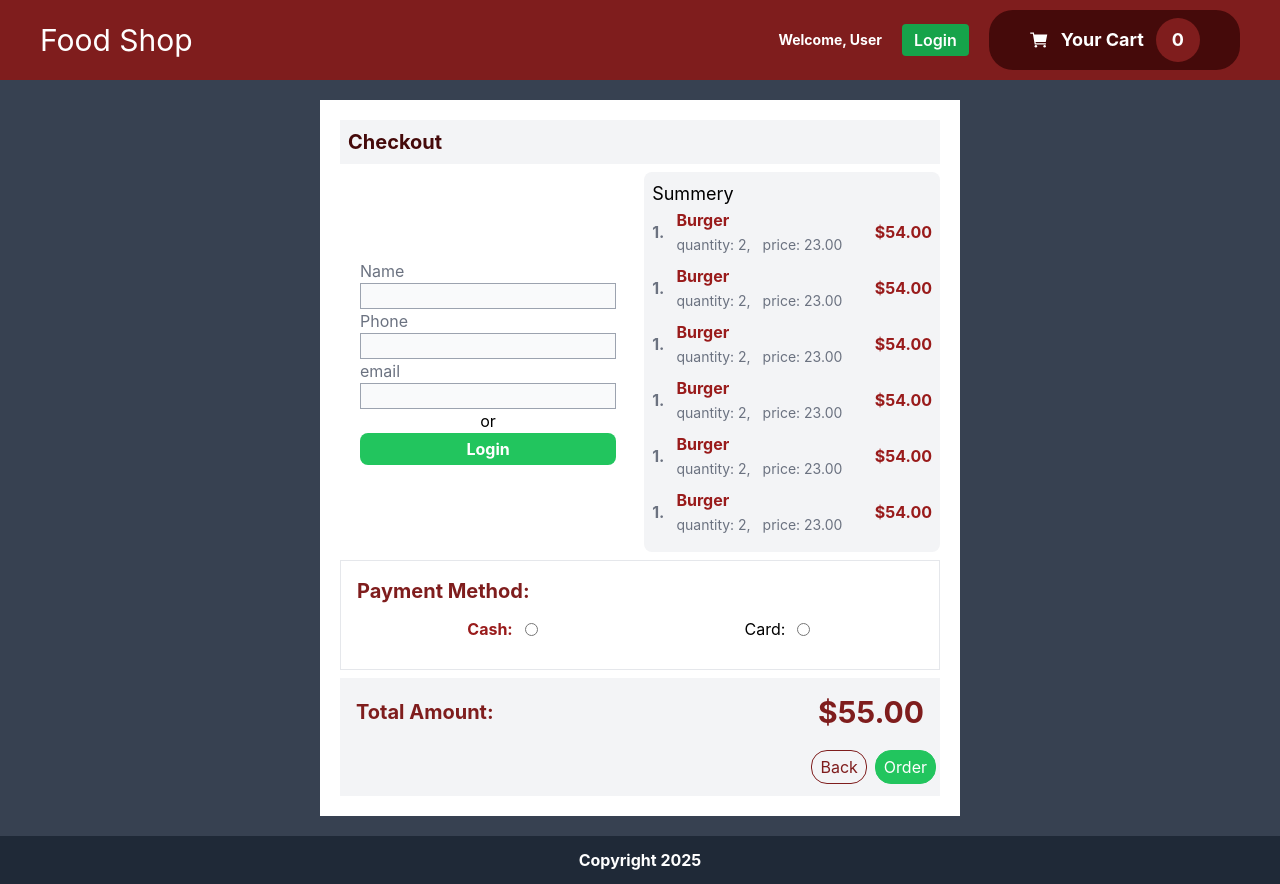
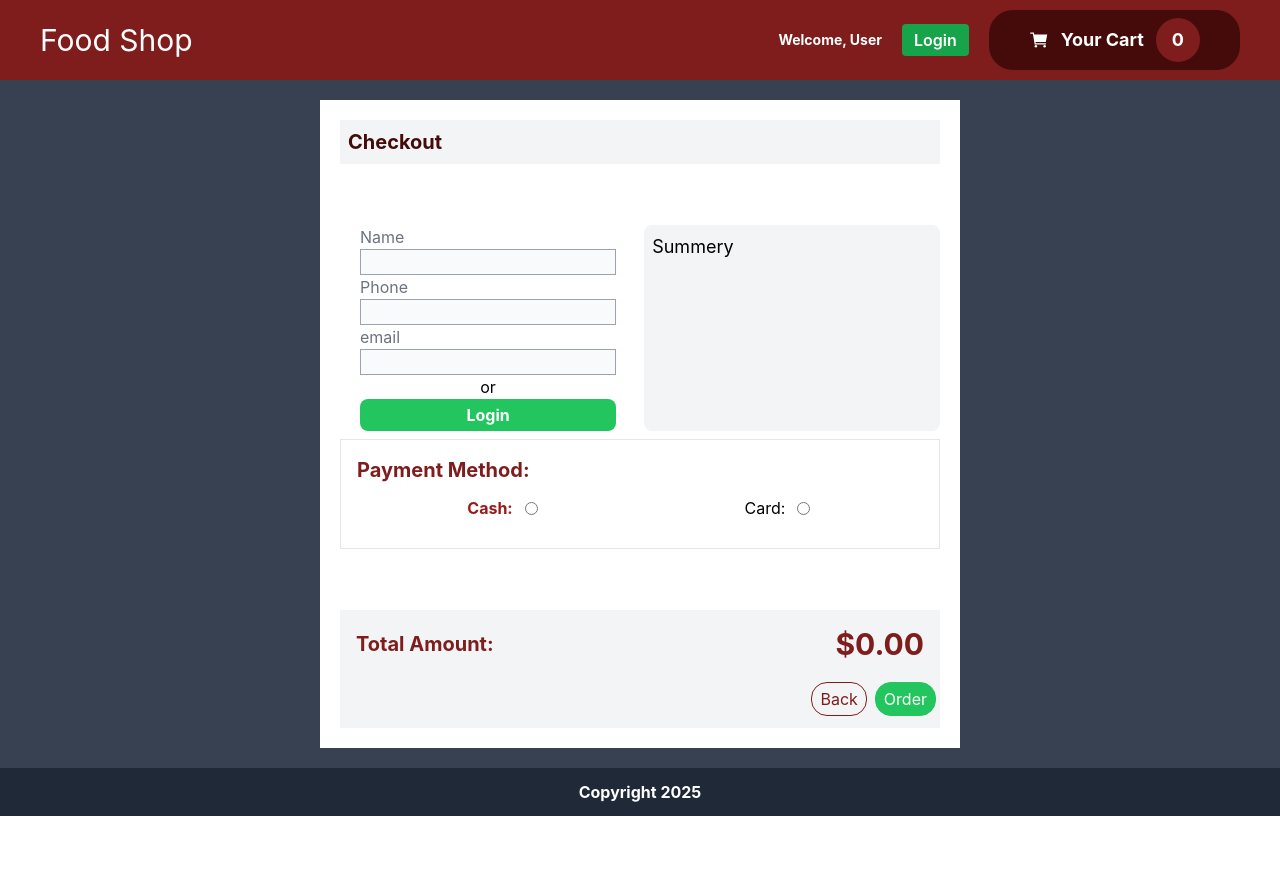
Before and after one commit to mitul88/ecom-frontend, a React (Create React App) app: page /cart/checkout in a window 1280 px wide. After the commit the page ends 816 px from the top, so only its background shows below. Built offline with nearby package versions, Linux system fonts and the light colour scheme.

Commit message:
checkout summary done

```diff
--- a/src/components/CheckoutSummery.jsx
+++ b/src/components/CheckoutSummery.jsx
@@ -1,14 +1,18 @@
 import React from "react";
 
-const SummeryItem = () => {
+const SummeryItem = ({ item }) => {
   return (
     <div className="w-full flex gap-3 items-center mb-2">
       <div className="text-gray-500 font-bold">1.</div>
       <div className="w-full flex justify-between items-center">
         <div>
-          <h3 className="text-red-800 font-bold">Burger</h3>
-          <span className="text-gray-500 mr-2 text-sm">quantity: 2, </span>
-          <span className="text-gray-500 mr-2 text-sm">price: 23.00</span>
+          <h3 className="text-red-800 font-bold">{item.name}</h3>
+          <span className="text-gray-500 mr-2 text-sm">
+            quantity: {item.amount},{" "}
+          </span>
+          <span className="text-gray-500 mr-2 text-sm">
+            price: ${item.price}
+          </span>
         </div>
       </div>
       <span className="text-red-800 font-bold">$54.00</span>
@@ -16,17 +20,14 @@ const SummeryItem = () => {
   );
 };
 
-const CheckoutSummery = () => {
+const CheckoutSummery = ({ items }) => {
   return (
     <>
       <h3 className="text-sm md:text-lg">Summery</h3>
       <div className="flex flex-col">
-        <SummeryItem />
-        <SummeryItem />
-        <SummeryItem />
-        <SummeryItem />
-        <SummeryItem />
-        <SummeryItem />
+        {items.map((item) => (
+          <SummeryItem item={item} key={item.id} />
+        ))}
       </div>
     </>
   );
--- a/src/screen/CheckoutPage.jsx
+++ b/src/screen/CheckoutPage.jsx
@@ -1,6 +1,7 @@
-import React from "react";
+import React, { useContext } from "react";
 import { Link, useNavigate } from "react-router-dom";
 import CheckoutSummery from "../components/CheckoutSummery";
+import CartContext from "../store/cart-context";
 
 const CheckoutPage = () => {
   const navigate = useNavigate();
@@ -8,6 +9,11 @@ const CheckoutPage = () => {
     e.preventDefault();
     navigate(-1);
   };
+
+  const cartCtx = useContext(CartContext);
+  const totalAmount = `${cartCtx.totalAmount.toFixed(2)}`;
+  const items = cartCtx.items;
+
   return (
     <div className="min-h-[calc(100vh-9.25rem)] pt-5">
       <div className="w-96 md:w-1/2 min-h-[calc(100vh-9.5rem)] bg-white p-5 mx-auto flex flex-col justify-between">
@@ -57,7 +63,7 @@ const CheckoutPage = () => {
               </button>
             </div>
             <div className="w-full md:w-1/2  p-2 bg-gray-100  md:rounded-lg">
-              <CheckoutSummery />
+              <CheckoutSummery items={items} />
             </div>
           </div>
 
@@ -100,7 +106,7 @@ const CheckoutPage = () => {
               Total Amount:
             </h3>
             <span className="text-lg md:text-3xl text-red-900 font-bold">
-              $55.00
+              ${totalAmount}
             </span>
           </div>
           <div className="w-full flex justify-end my-2">
```
